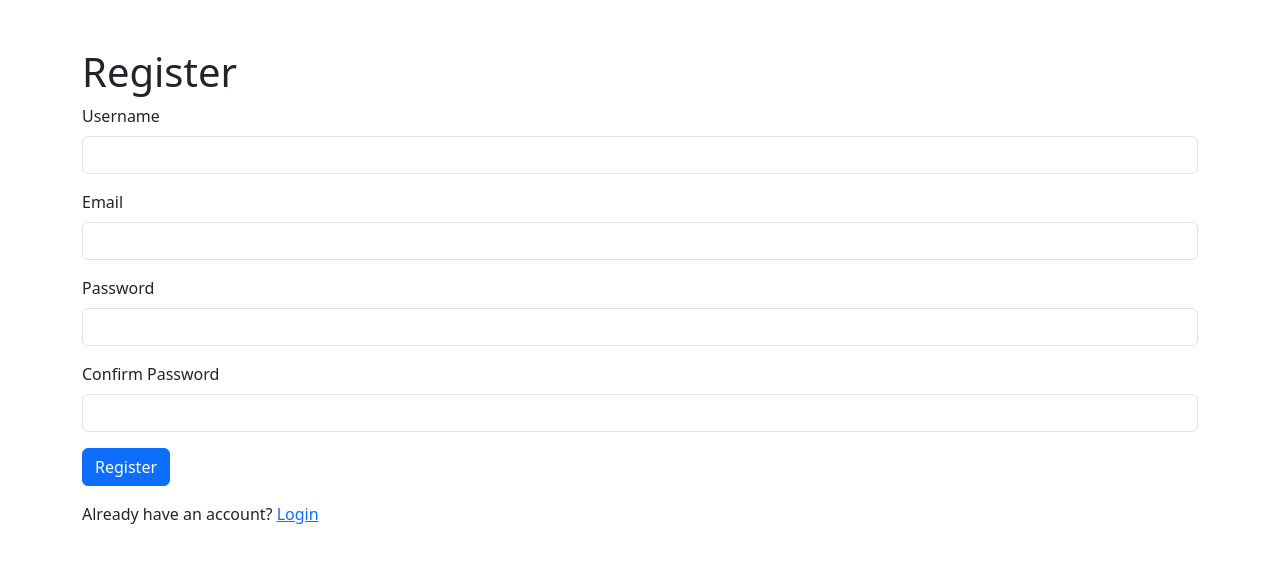
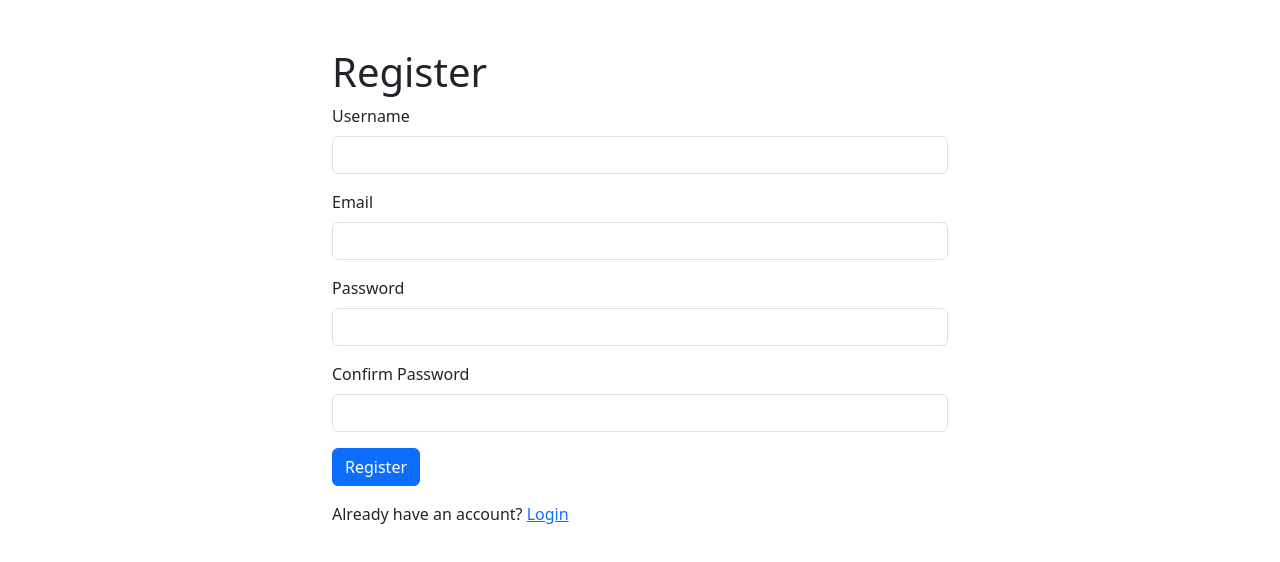
Before and after one commit to fiimaarif/book-store, a Next.js app: page /register in a window 1280 px wide. Shown: the top 562 px of the page. Built offline with nearby package versions, Linux system fonts and the light colour scheme.

Commit message:
update responsive login page

```diff
--- a/src/pages/login.js
+++ b/src/pages/login.js
@@ -30,7 +30,7 @@ export default function Login() {
   };
 
   return (
-    <div className="container mt-5">
+    <div className="container col-12 col-md-6 mt-5">
       <h1>Login</h1>
       <form onSubmit={handleLogin}>
         <div className="mb-3">
--- a/src/pages/register.js
+++ b/src/pages/register.js
@@ -33,7 +33,7 @@ export default function Register() {
   };
 
   return (
-    <div className="container mt-5">
+    <div className="container mt-5 col-12 col-md-6">
       <h1>Register</h1>
       <form onSubmit={handleRegister}>
         <div className="mb-3">
```
